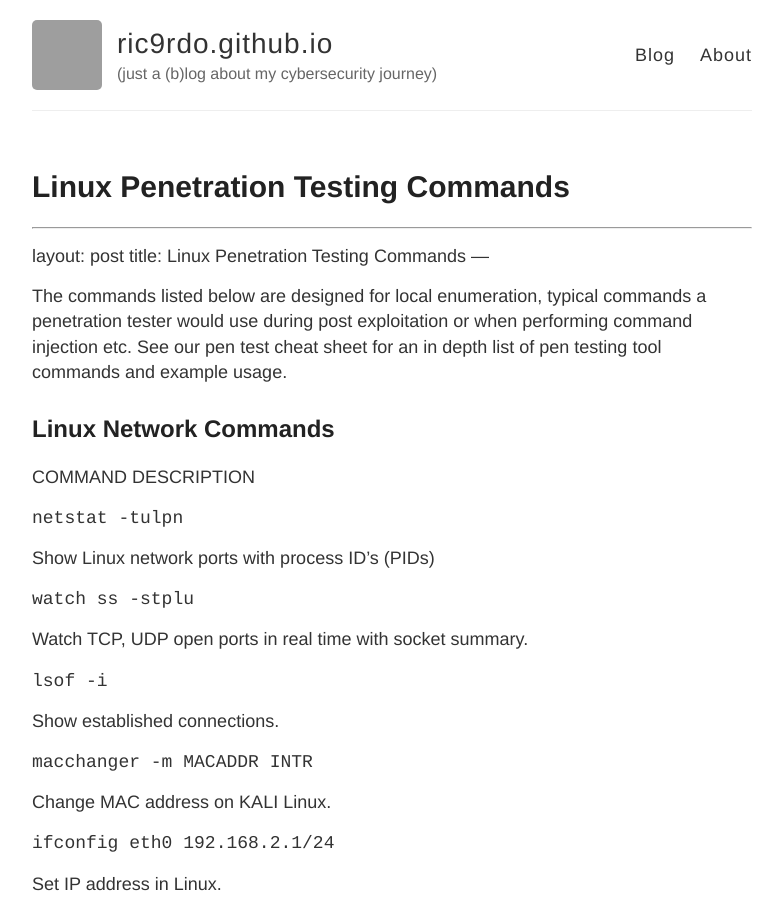
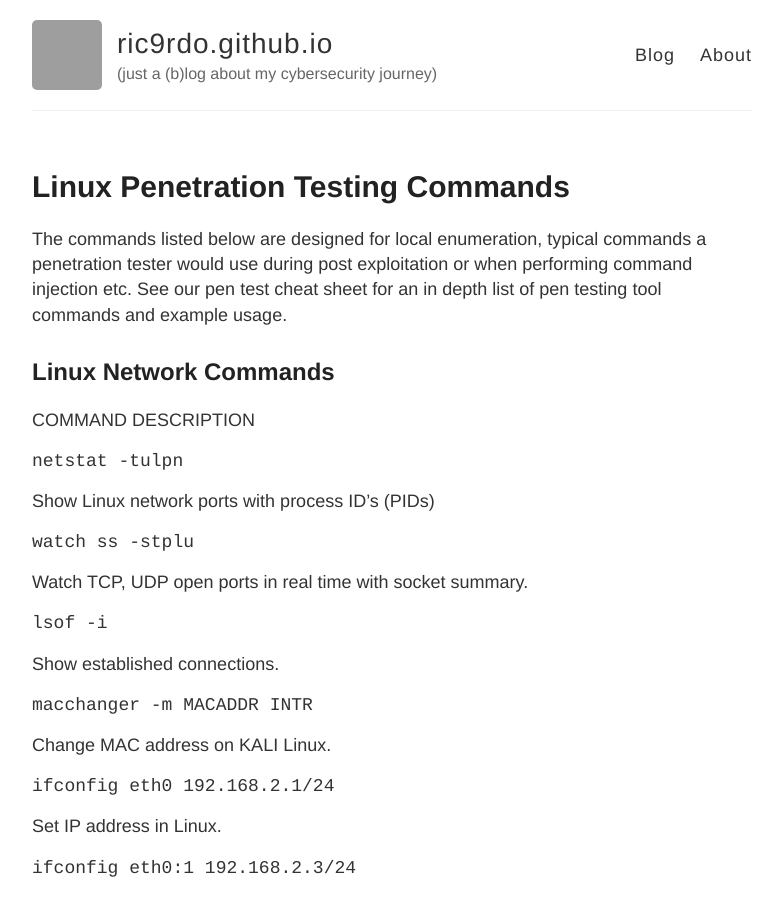
Before and after one commit to ric9rdo/ric9rdo.github.io, a Jekyll site: the page built from _posts/2022-05-18-Linux-Penetration-Testing-Commands.md, in a window 1280 px wide and 900 px high. Shown: the whole window, without its empty margins (248-1031 px from the left). Built offline with Jekyll 4.4.1, drawn with Linux system fonts in a browser that asks for light colours; our own code applies the rules of GitHub Pages for plain Markdown files; grey boxes are pictures that could not be loaded.

Commit message:
Update 2022-05-18-Linux-Penetration-Testing-Commands.md

```diff
--- a/_posts/2022-05-18-Linux-Penetration-Testing-Commands.md
+++ b/_posts/2022-05-18-Linux-Penetration-Testing-Commands.md
@@ -1,9 +1,3 @@
-
----
-layout: post
-title: Linux Penetration Testing Commands
----
-
 The commands listed below are designed for local enumeration, typical commands a penetration tester would use during post exploitation or when performing command injection etc. See our pen test cheat sheet for an in depth list of pen testing tool commands and example usage.
 
 ## Linux Network Commands
```
